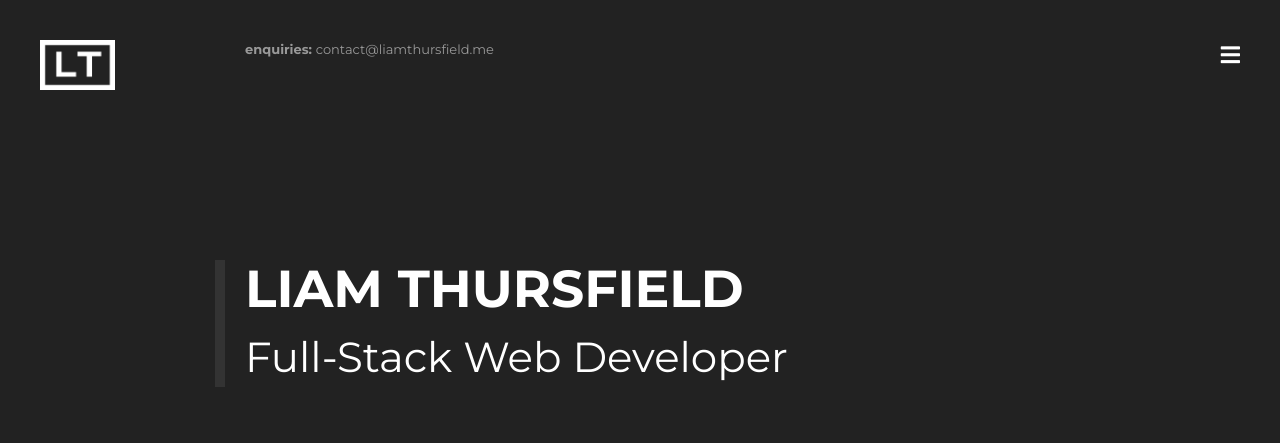
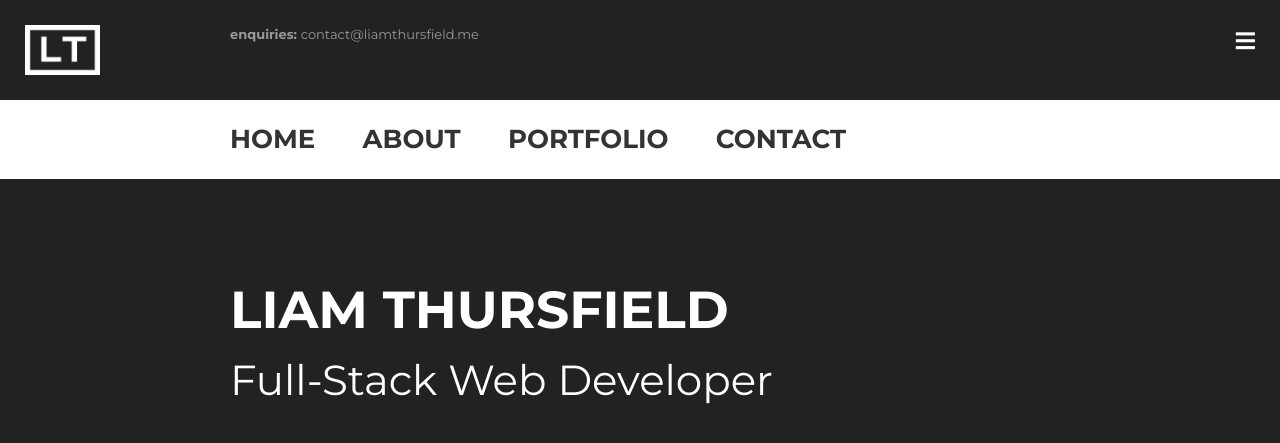
Before and after one commit to LiamThursfield/liamthursfield.github.io, a PHP site: page / in a window 1280 px wide. Shown: the top 443 px of the page. Run offline with PHP 8.4, Linux system fonts and the light colour scheme; some libraries are stand-ins or nearby versions.

Commit message:
Personal Site - Add nav bar, fix header styles

```diff
--- a/css/header.css
+++ b/css/header.css
@@ -1,6 +1,6 @@
 header {
     color: #999999;
-    margin-top: 40px;
+    margin: 20px 0;
 }
 
 .header-enquiries a {
@@ -8,7 +8,7 @@ header {
 }
 
 .header-logo img {
-    height: 50px;
+    height: 30px;
 }
 
 .header-menu {
@@ -21,5 +21,72 @@ header {
 }
 
 .header-menu a:hover {
-    color: #211CFF;
+    color: #999999;
 }
+
+.header-menu a:active, .header-menu a:focus {
+    color: #333333;
+}
+
+/* Medium devices (tablets, 768px and up) */
+@media (min-width: 768px) {
+
+    header {
+        margin: 25px 0;
+    }
+
+    .header-logo img {
+        height: 50px;
+    }
+
+}
+
+
+/* Main Navigation */
+.nav-main  {
+    background-color: #FFFFFF;
+    font-size: 26px;
+    font-weight: bold;
+    text-align: center;
+    text-transform: uppercase;
+}
+
+.nav-main a {
+    color: #333333
+}
+
+.nav-main ul {
+    padding: 10px;
+    margin: 0;
+    list-style: none;
+}
+
+.nav-main li {
+    padding: 10px 0;
+}
+
+
+
+/* Medium devices (tablets, 768px and up) */
+@media (min-width: 768px) {
+    .nav-main {
+        text-align: left;
+    }
+
+    .nav-main li {
+        padding: 0 20px;
+        display: inline-block;
+    }
+
+    .nav-main li:nth-child(1) {
+        padding-left: 0!important;
+    }
+
+    .nav-main li:nth-child(4) {
+        padding-right: 0!important;
+    }
+
+    .nav-main ul {
+        padding: 20px 0;
+    }
+}
--- a/css/index.css
+++ b/css/index.css
@@ -1,26 +1,36 @@
 .index-jumbotron {
     margin-top: 50px;
     color: #FFFFFF;
+    text-align: center;
 }
 
 .index-jumbotron h1 {
-    font-size: 52px;
+    font-size: 32px;
     font-weight: 700;
     text-transform: uppercase;
 }
 
 .index-jumbotron p {
-    font-size: 42px;
+    font-size: 22px;
 }
+
+
 
 /* Medium devices (tablets, 768px and up) */
 @media (min-width: 768px) {
+
     .index-jumbotron {
-        margin-top: 150px;
+        margin-top: 100px;
+        margin-bottom: 100px;
+        text-align: left;
     }
-    .index-jumbotron .headline {
-        border-left: 10px solid #333333;
-        margin-left: -30px;
-        padding-left: 20px
+
+    .index-jumbotron h1 {
+        font-size: 52px;
     }
+
+    .index-jumbotron p {
+        font-size: 42px;
+    }
+
 }
--- a/index.html
+++ b/index.html
@@ -11,7 +11,7 @@
     <link rel="icon" href="images/favicon.ico" type="image/x-icon">
 
     <!-- Styles -->
-    <link rel="stylesheet" href="https://maxcdn.bootstrapcdn.com/bootstrap/3.3.7/css/bootstrap.min.css" integrity="sha384-BVYiiSIFeK1dGmJRAkycuHAHRg32OmUcww7on3RYdg4Va+PmSTsz/K68vbdEjh4u" crossorigin="anonymous">
+    <link href="https://stackpath.bootstrapcdn.com/bootstrap/4.1.1/css/bootstrap.min.css" rel="stylesheet" integrity="sha384-WskhaSGFgHYWDcbwN70/dfYBj47jz9qbsMId/iRN3ewGhXQFZCSftd1LZCfmhktB" crossorigin="anonymous">
     <link rel="stylesheet" href="css/style.css">
     <link rel="stylesheet" href="css/header.css">
     <link rel="stylesheet" href="css/index.css">
@@ -22,27 +22,43 @@
   </head>
   <body>
 
-    <header class="container-fluid container-outer">
+    <header class="container-outer container-fluid">
 
         <div class="row">
-            <div class="header-logo col-xs-2">
-                <img src="images/LT_Logo.png" alt="LT">
+            <div class="header-logo col-2 p-0">
+                <a href="/"><img src="images/LT_Logo.png" alt="LT"></a>
             </div>
 
-            <div class="header-enquiries col-xs-8 hidden-xs">
+            <div class="header-enquiries col-sm-8 d-none d-md-block p-0">
               <p><strong>enquiries: </strong><a href="mailto:contact@liamthursfield.me?Subject=Enquiries" target="_top">contact@liamthursfield.me</a></p>
             </div>
 
-            <div class="header-menu col-xs-10 col-sm-2">
+            <div class="header-menu col-10 col-md-2 p-0">
                 <a href=""><i class="fas fa-bars"></i></a>
             </div>
         </div>
+
     </header>
+
+    <nav class="nav-main">
+        <div class="container-outer container-fluid">
+            <div class="row">
+                <div class="col-md-10 offset-md-2 p-0">
+                    <ul>
+                          <li><a href="/">Home</a></li>
+                          <li><a href="/about.html">About</a></li>
+                          <li><a href="/portfolio.html">Portfolio</a></li>
+                          <li><a href="/contact.html">Contact</a></li>
+                    </ul>
+                </div>
+            </div>
+        </div>
+    </nav>
 
     <div class="index-jumbotron container-outer container-fluid">
       <div class="row">
 
-        <div class="col-md-10 col-sm-offset-2 p-0">
+        <div class="col-md-10 offset-md-2 p-0">
           <div class="headline">
               <h1>Liam Thursfield</h1>
               <p>Full-Stack Web Developer</p>
```
Also changed, not shown: css/style.css (line endings or trailing spaces).
